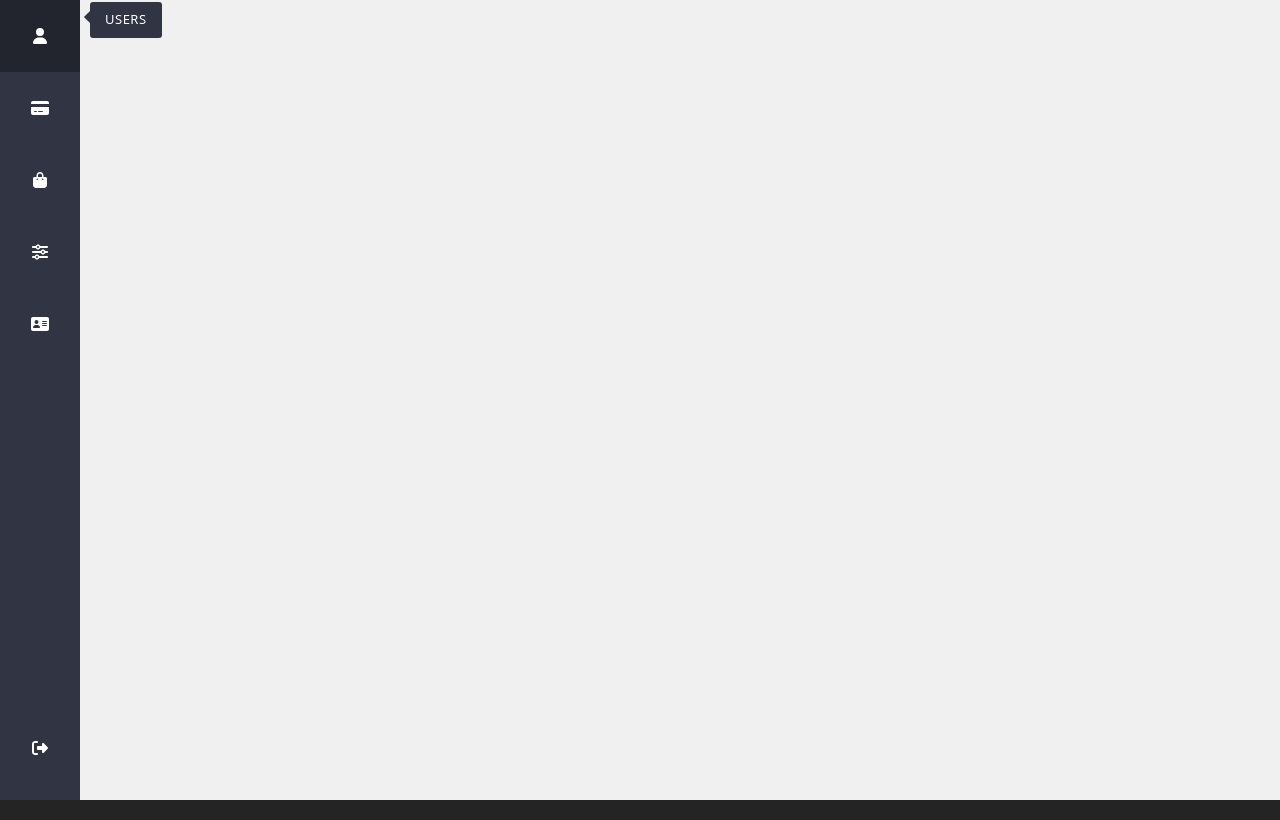
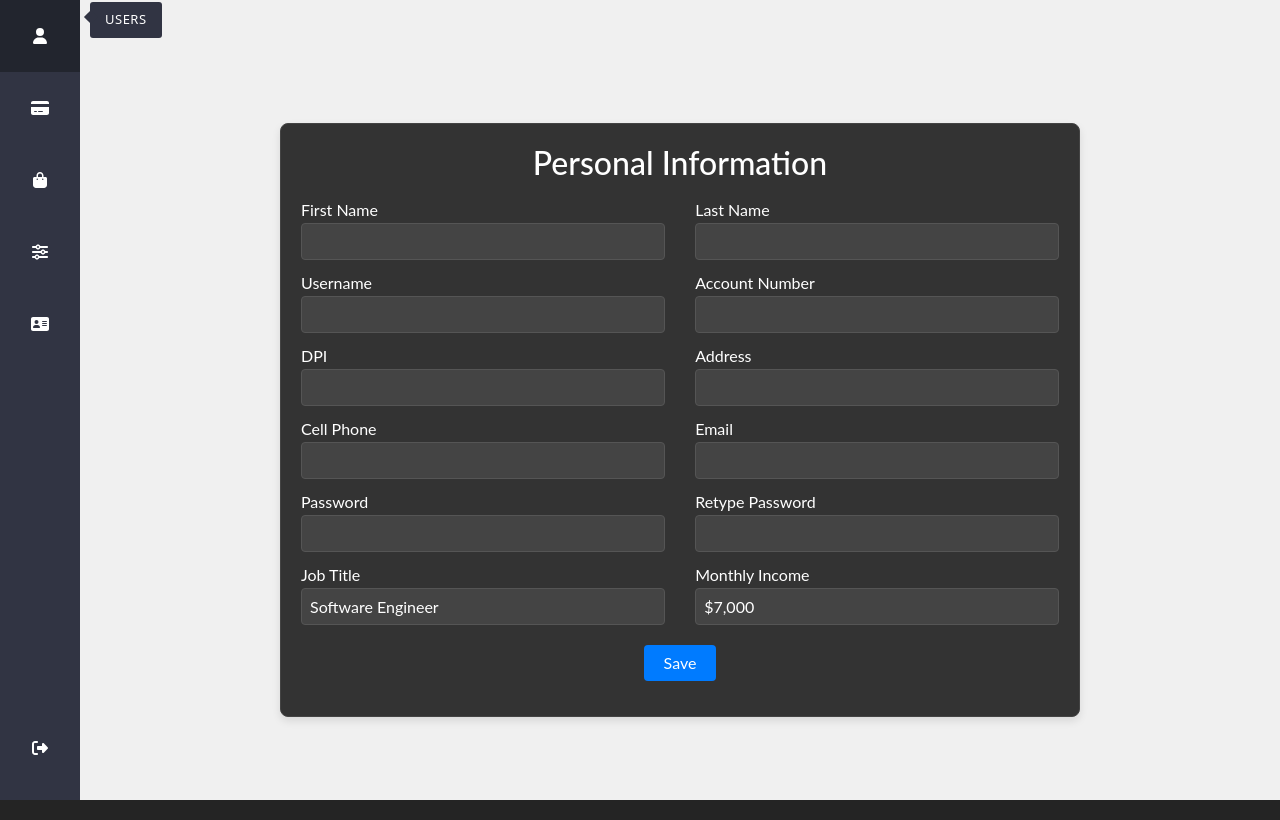
Before and after one commit to The-Cube-s/SistemaBancario_Frontend, a React (Vite) app: page /home/banco/register in a window 1280 px wide. Built offline with nearby package versions, Linux system fonts and the light colour scheme.

Commit message:
Diseños listos, ahora falta implementar los hook

```diff
--- a/src/Components/Register/Register.css
+++ b/src/Components/Register/Register.css
@@ -1,192 +1,81 @@
-@import url('https://fonts.googleapis.com/css?family=Raleway:400,700');
-* {
-  box-sizing: border-box;
-  margin: 0;
-  padding: 0;
-  font-family: Raleway, sans-serif;
+.container {
+  display: flex;
+  justify-content: center; /* Centra el div principal horizontalmente */
+  align-items: center; /* Centra el div principal verticalmente */
+  height: 100vh; /* Ocupa toda la altura de la ventana */
+
+  color: #fff; /* Texto blanco */
 }
 
-body {
-  background: linear-gradient(90deg, #C7C5F4, #776BCC); /* Esto se quitara luego*/
+.sidebar {
+  width: 200px;
+  padding: 20px;
+  background-color: #2c2c2c; /* Fondo oscuro ligeramente más claro */
 }
 
-.container {
-  display: flex;
-  align-items: center;
-  justify-content: center;
-  min-height: 100vh;
-  padding-top: 20px;
-  padding-bottom: 20px;
+.sidebar ul {
+  list-style: none;
+  padding: 0;
 }
 
-.screen {
-  background: linear-gradient(90deg, #341ce9, #0c0755);
-  position: relative;
-  height: 90vh; /* Increased height to fit more content */
-  width: 100%; /* Adjusted to be responsive */
-  max-width: 500px; /* Increased max-width for more content space */
-  box-shadow: 0px 0px 24px #5C5696;
-  border-radius: 10px;
-  padding: 30px; /* Padding for card-like appearance */
-  overflow: hidden; /* Ensure content stays within the card */
+.sidebar ul li {
+  margin-bottom: 10px;
 }
 
-.screen__content {
-  z-index: 1;
-  position: relative;
-  height: 100%;
-  padding: 0 30px; /* Added padding for content */
+.main-content {
+  flex-grow: 1;
+  padding: 20px;
+  max-width: 800px; /* Limita el ancho máximo del contenido principal */
+  background-color: #333; /* Fondo del contenido principal */
+  border: 1px solid #444; /* Borde del contenido principal */
+  box-shadow: 0 4px 8px rgba(0, 0, 0, 0.1); /* Sombra */
+  border-radius: 8px; /* Bordes redondeados */
 }
 
-.screen__background {
-  position: absolute;
-  top: 0;
-  left: 0;
-  right: 0;
-  bottom: 0;
-  z-index: 0;
-  -webkit-clip-path: inset(0 0 0 0);
-  clip-path: inset(0 0 0 0);
+.main-content h2 {
+  margin-bottom: 20px;
+  text-align: center; /* Centra el título */
 }
 
-.screen__background__shape {
-  transform: rotate(45deg);
-  position: absolute;
+.form-row {
+  display: flex;
+  justify-content: space-between;
+  margin-bottom: 15px;
 }
 
-.screen__background__shape1 {
-  height: 520px;
-  width: 520px;
-  background: #535353;
-  top: -50px;
-  right: 120px;
-  border-radius: 0 72px 0 0;
+.form-group {
+  flex: 0 0 48%;
 }
 
-.screen__background__shape2 {
-  height: 220px;
-  width: 220px;
-  background: #dad7f0;
-  top: -172px;
-  right: 0;
-  border-radius: 32px;
+.form-group label {
+  display: block;
+  margin-bottom: 5px;
 }
 
-.screen__background__shape3 {
-  height: 540px;
-  width: 190px;
-  background: linear-gradient(270deg, #0b0342, #0d095e);
-  top: -24px;
-  right: 0;
-  border-radius: 32px;
+.form-group input {
+  width: 100%;
+  padding: 8px;
+  background-color: #444; /* Fondo de los campos de entrada */
+  border: 1px solid #555; /* Borde de los campos de entrada */
+  color: #fff; /* Color del texto de entrada */
+  border-radius: 4px; /* Bordes redondeados de los campos de entrada */
 }
 
-.screen__background__shape4 {
-  height: 400px;
-  width: 200px;
-  background: #283744;
-  top: 420px;
-  right: 50px;
-  border-radius: 60px;
+.save-button {
+  display: flex;
+  justify-content: center;
+  margin-top: 20px;
 }
 
-.register {
-  width: 100%; /* Adjusted to match the screen width */
-  color: #fff; /* Changed text color to white */
-  padding-top: 20px; /* Adjusted padding-top for better spacing */
+.save-button button {
+  padding: 10px 20px;
+  background-color: #007bff; /* Fondo del botón azul */
+  border: none;
+  color: #fff; /* Color del texto del botón */
+  cursor: pointer;
+  border-radius: 4px; /* Bordes redondeados del botón */
 }
 
-.register__field {
-  padding: 10px 0; /* Reduced padding for more compact fields */
-  position: relative;
+.save-button button:hover {
+  background-color: #0056b3; /* Azul más oscuro al pasar el ratón */
 }
-
-.register__icon {
-  position: absolute;
-  top: 20px; /* Adjusted to match new padding */
-  color: #fff; /* Changed icon color to white */
-}
-
-.register__input {
-  border: none;
-  border-bottom: 2px solid #D1D1D4;
-  background: none;
-  padding: 10px;
-  padding-left: 24px;
-  font-weight: 700;
-  width: 100%;
-  transition: .2s;
-  color: #fff; /* Changed input text color to white */
-}
-
-.register__input:active,
-.register__input:focus,
-.register__input:hover {
-  outline: none;
-  border-bottom-color: #6A679E;
-}
-
-.register__submit {
-  background: #fff;
-  font-size: 14px;
-  margin-top: 30px;
-  padding: 16px 20px;
-  border-radius: 26px;
-  border: 1px solid #D4D3E8;
-  text-transform: uppercase;
-  font-weight: 700;
-  width: 100%;
-  color: #4C489D;
-  box-shadow: 0px 2px 2px #5C5696;
-  cursor: pointer;
-  transition: .2s;
-}
-
-.register__submit:active,
-.register__submit:focus,
-.register__submit:hover {
-  border-color: #6A679E;
-  outline: none;
-}
-
-.button__icon {
-  font-size: 24px;
-  margin-left: auto;
-  color: #7875B5;
-}
-
-.social-login {
-  position: absolute;
-  height: 140px;
-  width: 160px;
-  text-align: center;
-  bottom: 0px;
-  right: 0px;
-  color: #fff;
-}
-
-.social-icons {
-  display: flex;
-  align-items: center;
-  justify-content: center;
-}
-
-.social-login__icon {
-  padding: 20px 10px;
-  color: #fff;
-  text-decoration: none;
-  text-shadow: 0px 0px 8px #7875B5;
-}
-
-.social-login__icon:hover {
-  transform: scale(1.5);
-}
-
-/* Additional CSS for label and placeholder text color */
-.register__input::placeholder {
-  color: #fff; /* Change placeholder text color to white */
-}
-
-.register label {
-  color: #fff; /* Change label text color to white */
-}
--- a/src/Components/Register/Register.jsx
+++ b/src/Components/Register/Register.jsx
@@ -4,59 +4,73 @@ import './Register.css';
 export const Register = () => {
   return (
     <div className="container">
-      <div className="screen">
-        <div className="screen__background">
-          <span className="screen__background__shape screen__background__shape1"></span>
-          <span className="screen__background__shape screen__background__shape2"></span>
-          <span className="screen__background__shape screen__background__shape3"></span>
-          <span className="screen__background__shape screen__background__shape4"></span>
+
+      <div className="main-content">
+        <h2>Personal Information</h2>
+        <div className="form-row">
+          <div className="form-group">
+            <label htmlFor="firstName">First Name</label>
+            <input type="text" id="firstName" />
           </div>
-        <div className="screen__content">
-          <form className="register">
-            <div className="register__field">
-              <i className="register__icon fas fa-user"></i>
-              <input type="text" className="register__input" placeholder="Name" />
+          <div className="form-group">
+            <label htmlFor="lastName">Last Name</label>
+            <input type="text" id="lastName" />
           </div>
-            <div className="register__field">
-              <i className="register__icon fas fa-user"></i>
-              <input type="text" className="register__input" placeholder="Username" />
         </div>
-            <div className="register__field">
-              <i className="register__icon fas fa-id-card"></i>
-              <input type="text" className="register__input" placeholder="DPI" />
+        <div className="form-row">
+          <div className="form-group">
+            <label htmlFor="username">Username</label>
+            <input type="text" id="username" />
           </div>
-            <div className="register__field">
-              <i className="register__icon fas fa-map-marker-alt"></i>
-              <input type="text" className="register__input" placeholder="Address" />
+          <div className="form-group">
+            <label htmlFor="accountNumber">Account Number</label>
+            <input type="text" id="accountNumber" readOnly />
           </div>
-            <div className="register__field">
-              <i className="register__icon fas fa-phone"></i>
-              <input type="text" className="register__input" placeholder="Phone Number" />
         </div>
-            <div className="register__field">
-              <i className="register__icon fas fa-envelope"></i>
-              <input type="email" className="register__input" placeholder="Email" />
+        <div className="form-row">
+          <div className="form-group">
+            <label htmlFor="dpi">DPI</label>
+            <input type="text" id="dpi" />
           </div>
-            <div className="register__field">
-              <i className="register__icon fas fa-briefcase"></i>
-              <input type="text" className="register__input" placeholder="Work Name" />
+          <div className="form-group">
+            <label htmlFor="address">Address</label>
+            <input type="text" id="address" />
           </div>
-            <div className="register__field">
-              <i className="register__icon fas fa-dollar-sign"></i>
-              <input type="number" className="register__input" placeholder="Monthly Income" />
         </div>
-            <div className="register__field">
-              <i className="register__icon fas fa-lock"></i>
-              <input type="password" className="register__input" placeholder="Password" />
+        <div className="form-row">
+          <div className="form-group">
+            <label htmlFor="cellPhone">Cell Phone</label>
+            <input type="text" id="cellPhone" />
           </div>
-            <button className="register__submit">
-              <span className="button__text d-flex justify-content-center">Register</span>
-              <i className="button__icon fas fa-chevron-right"></i>
-            </button>
-          </form>
-
+          <div className="form-group">
+            <label htmlFor="email">Email</label>
+            <input type="email" id="email" />
+          </div>
+        </div>
+        <div className="form-row">
+          <div className="form-group">
+            <label htmlFor="password">Password</label>
+            <input type="password" id="password" />
+          </div>
+          <div className="form-group">
+            <label htmlFor="retypePassword">Retype Password</label>
+            <input type="password" id="retypePassword" />
+          </div>
+        </div>
+        <div className="form-row">
+          <div className="form-group">
+            <label htmlFor="jobTitle">Job Title</label>
+            <input type="text" id="jobTitle" defaultValue="Software Engineer" />
+          </div>
+          <div className="form-group">
+            <label htmlFor="monthlyIncome">Monthly Income</label>
+            <input type="text" id="monthlyIncome" defaultValue="$7,000" />
+          </div>
+        </div>
+        <div className="form-row save-button">
+          <button type="submit">Save</button>
         </div>
       </div>
     </div>
   );
-}
+};
--- /dev/null
+++ b/src/Pages/Admin/RegisterAdmin.jsx
@@ -0,0 +1,10 @@
+import React from 'react'
+import { Register } from '../../Components/Register/Register'
+
+export const RegisterAdmin = () => {
+  return (
+    <div>
+      <Register/>
+    </div>
+  )
+}
--- a/src/Shared/ContentRole.jsx
+++ b/src/Shared/ContentRole.jsx
@@ -2,7 +2,7 @@ import { Routes, Route, Navigate } from 'react-router-dom';
 import { HomeClient } from '../Pages/Client/HomeClient'
 import { NotFoundPage } from '../Pages/NotFound/NotFoundPage';
 //Admin pages
-import { HomeAdmin } from '../Pages/Admin/HomeAdmin'
+import { UsersAdmin } from '../Pages/Admin/UsersAdmin';
 import Layout from '../Components/ADMIN/Layout';
 
 
@@ -16,7 +16,7 @@ export const ContentRole = () => {
   return (
       <Routes>
         {role === 'ADMIN' ? (
-          <Route path="banco" element={<Layout><HomeAdmin /></Layout>} />
+          <Route path="banco" element={<Layout><UsersAdmin /></Layout>} />
         ) : role === 'CLIENT' ? (
           <Route path="banco" element={<HomeClient />} />
         ) : (
--- a/src/routes.jsx
+++ b/src/routes.jsx
@@ -10,7 +10,7 @@ import { UsersAdmin } from "./Pages/Admin/UsersAdmin";
 import { AccountAdmin } from "./Pages/Admin/AccountAdmin";
 import { ProductAdmin } from "./Pages/Admin/ProductAdmin";
 import { SettingsAdmin } from "./Pages/Admin/SettingsAdmin";
-import { Register } from "./Pages/Admin/Register";
+import { RegisterAdmin } from "./Pages/Admin/RegisterAdmin";
 
 export const routes = [
     {
@@ -51,7 +51,7 @@ export const routes = [
   },
   {
     path: '/home/banco/register',
-    element: <Layout><Register /></Layout>
+    element: <Layout><RegisterAdmin /></Layout>
   }
 
 
```
Also changed, not shown: src/Pages/Admin/HomeAdmin.jsx (+2 -5 lines), src/Pages/Admin/Register.jsx (deleted, +0 -7 lines), src/Services/apiAdmin.js (+11 -0 lines), src/Shared/Hooks/Login and Register/useRegister.jsx (added, +70 -0 lines). Lines whose indentation alone changed are shown as unchanged.
